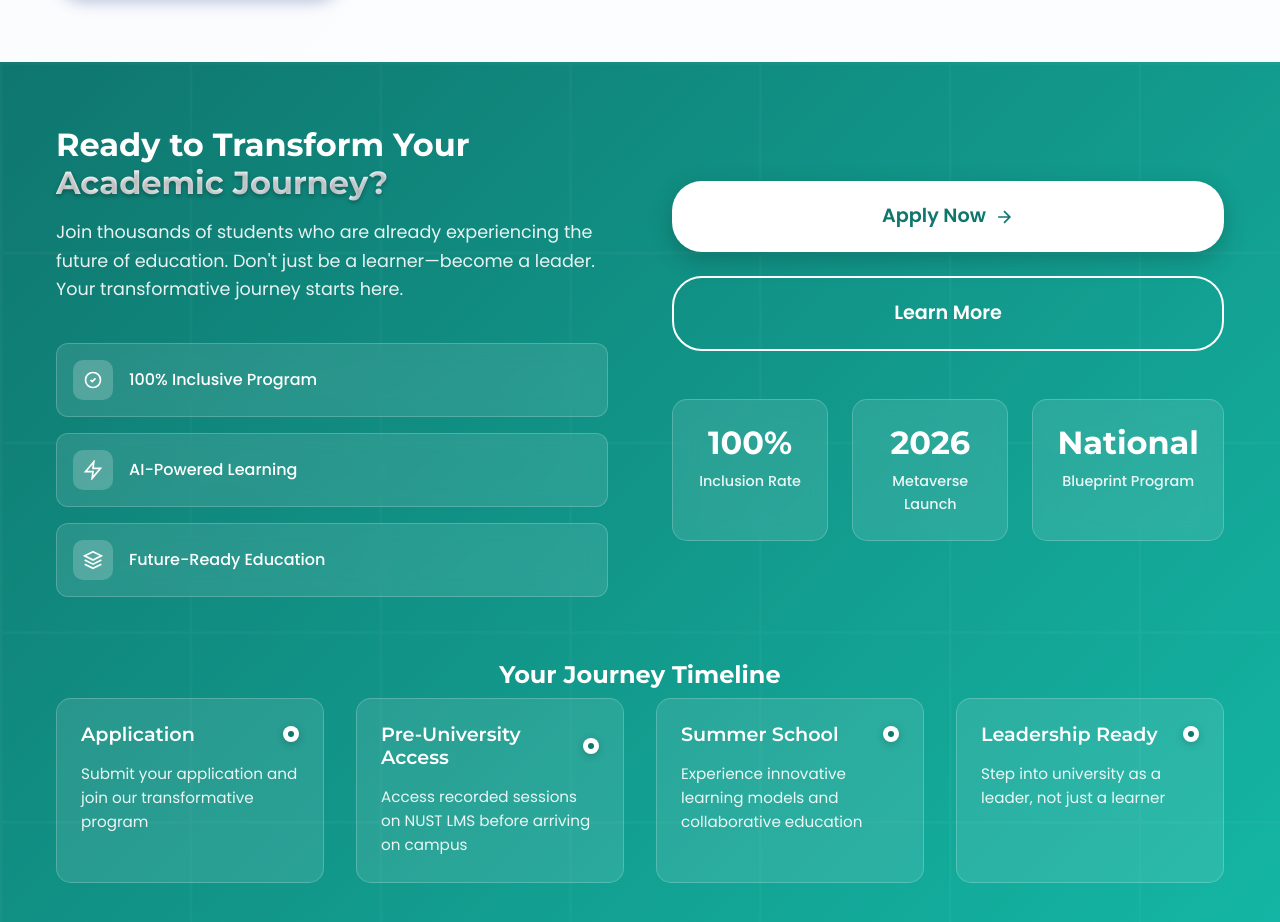
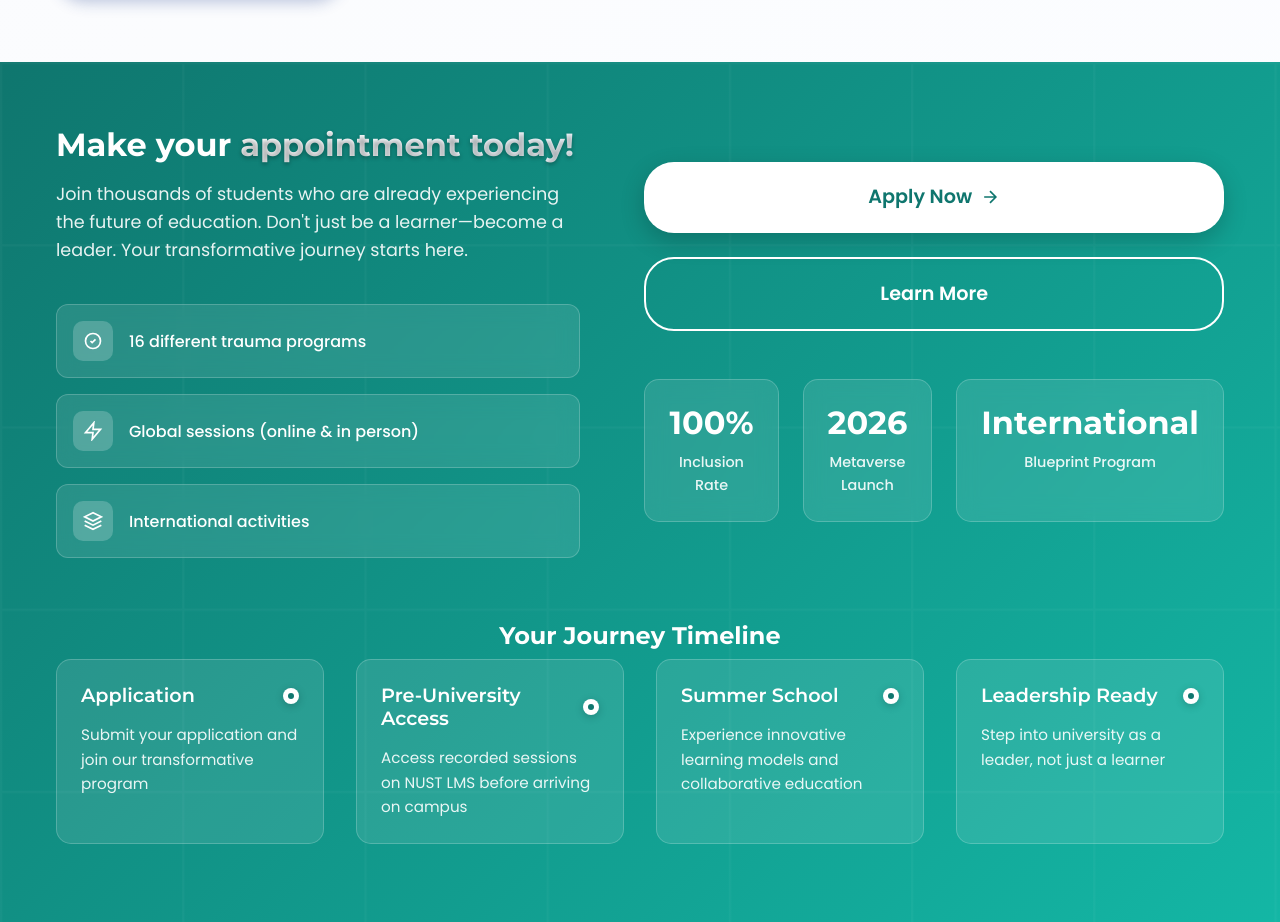
Before and after one commit to EngrE/Web, a React (Vite) app: page / in a window 1280 px wide. Shown: the part 3787-4709 px from the top of the page. Built offline with nearby package versions, Linux system fonts and the light colour scheme.

Commit message:
Make your appointment now!

```diff
--- a/src/components/CallToAction.jsx
+++ b/src/components/CallToAction.jsx
@@ -12,7 +12,7 @@ const CallToAction = () => {
         <div className="cta-content">
           <div className="cta-text">
             <h2 className="cta-title">
-              Ready to Transform Your <span className="cta-gradient-text">Academic Journey?</span>
+              Make your <span className="cta-gradient-text">appointment today!</span>
             </h2>
             <p className="cta-description">
               Join thousands of students who are already experiencing the future of education.
@@ -27,7 +27,7 @@ const CallToAction = () => {
                     <path d="M21 12c0 4.97-4.03 9-9 9s-9-4.03-9-9 4.03-9 9-9 9 4.03 9 9z"/>
                   </svg>
                 </div>
-                <span>100% Inclusive Program</span>
+                <span>16 different trauma programs</span>
               </div>
               <div className="cta-feature">
                 <div className="cta-feature-icon">
@@ -35,7 +35,7 @@ const CallToAction = () => {
                     <path d="M13 2L3 14h9l-1 8 10-12h-9l1-8z"/>
                   </svg>
                 </div>
-                <span>AI-Powered Learning</span>
+                <span>Global sessions (online & in person)</span>
               </div>
               <div className="cta-feature">
                 <div className="cta-feature-icon">
@@ -45,7 +45,7 @@ const CallToAction = () => {
                     <path d="M2 12l10 5 10-5"/>
                   </svg>
                 </div>
-                <span>Future-Ready Education</span>
+                <span>International activities</span>
               </div>
             </div>
           </div>
@@ -73,7 +73,7 @@ const CallToAction = () => {
                 <p>Metaverse Launch</p>
               </div>
               <div className="cta-stat">
-                <h3>National</h3>
+                <h3>International</h3>
                 <p>Blueprint Program</p>
               </div>
             </div>
```
Also changed, not shown: 1 other file (tests, documents, lock files or other folders).
